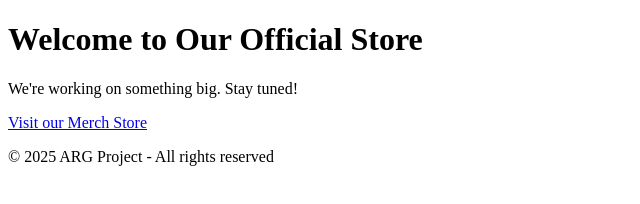
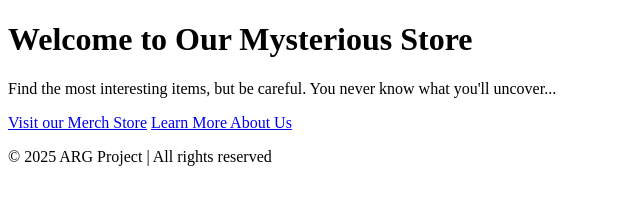
Before and after one commit to ThatFireyKid/MerchSite, a plain HTML site: page index.html in a window 1280 px wide. Shown: the whole page, without its empty margins (0-640 px from the left). Drawn offline with Linux system fonts and the light colour scheme.

Commit message:
Update index.html

```diff
--- a/index.html
+++ b/index.html
@@ -1,21 +1,25 @@
 <!DOCTYPE html>
 <html lang="en">
 <head>
-    <meta charset="UTF-8">
-    <meta name="viewport" content="width=device-width, initial-scale=1.0">
-    <title>ARG Project - Home</title>
-    <link rel="stylesheet" href="styles/styles.css">
+  <meta charset="UTF-8">
+  <meta name="viewport" content="width=device-width, initial-scale=1.0">
+  <title>Your ARG Site</title>
+  <link href="https://fonts.googleapis.com/css2?family=Roboto:wght@400;700&display=swap" rel="stylesheet">
+  <link rel="stylesheet" href="style.css">
 </head>
 <body>
-    <header>
-        <h1>Welcome to Our Official Store</h1>
-        <p>We're working on something big. Stay tuned!</p>
-        <nav>
-            <a href="merch.html">Visit our Merch Store</a>
-        </nav>
-    </header>
-    <footer>
-        <p>&copy; 2025 ARG Project - All rights reserved</p>
-    </footer>
+
+  <div class="container">
+    <h1>Welcome to Our Mysterious Store</h1>
+    <p>Find the most interesting items, but be careful. You never know what you'll uncover...</p>
+
+    <a href="merch.html">Visit our Merch Store</a>
+    <a href="about.html">Learn More About Us</a>
+  </div>
+
+  <footer>
+    <p>&copy; 2025 ARG Project | All rights reserved</p>
+  </footer>
+
 </body>
 </html>
```
